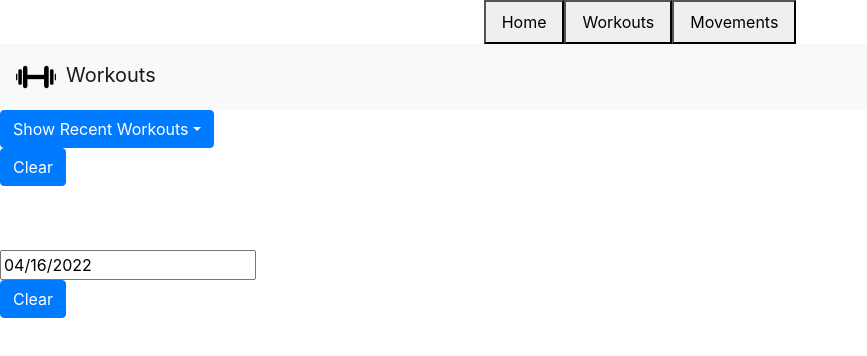
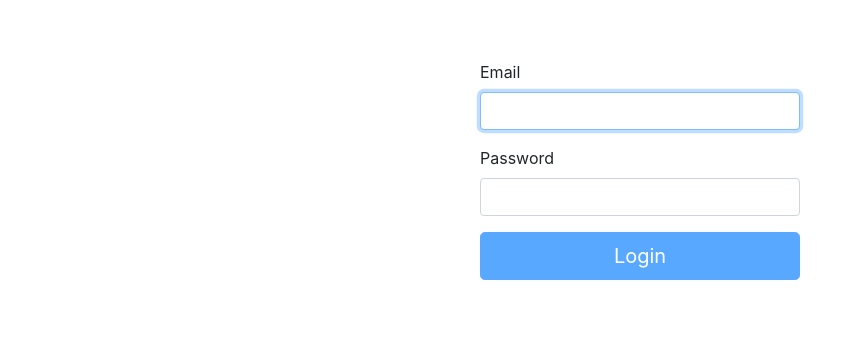
Before and after one commit to johnfcs778/ProgressPal, a React (Create React App) app in the folder ProgressPalService/src/frontend/progress-pal/: page /login in a window 1280 px wide. Shown: the top 356 px of the page, without its empty margins (0-867 px from the left). Built offline with nearby package versions, Linux system fonts and the light colour scheme.

Commit message:
Added routing and made working login page

```diff
--- a/ProgressPalService/src/frontend/progress-pal/src/App.js
+++ b/ProgressPalService/src/frontend/progress-pal/src/App.js
@@ -1,5 +1,5 @@
-import { MovementPage } from './Movements/MovementPage';
-import { WorkoutPage } from './Workouts/WorkoutPage';
+import MovementPage from './Movements/MovementPage';
+import WorkoutPage from './Workouts/WorkoutPage';
 import './App.css';
 import React, {useState, createContext} from 'react';
 import 'bootstrap/dist/css/bootstrap.css';
@@ -7,42 +7,50 @@ import { Nav } from 'react-bootstrap';
 import "react-datepicker/dist/react-datepicker.css";
 import Homepage from './Homepage';
 import LoginPage from './Login/LoginPage';
-import {Route, BrowserRouter as Router} from 'react-router-dom';
+import {Route, Routes, useNavigate, useLocation, BrowserRouter as Router} from 'react-router-dom';
+import Login from './Login/LoginPage';
+import ErrorPage from './Error/ErrorPage';
 
 function App() {
 
   const [currentPage, setCurrentPage] = useState("workouts");
+  const navigate = useNavigate();
+  const location = useLocation();
 
   return (
-    <Router>
-      {currentPage !== 'login' && <Nav className="justify-content-center">
+    <React.Fragment>
+       {location.pathname != '/login' && <Nav className="justify-content-center">
         <Nav.Item>
-          <Nav.Link  as="button" onClick={()=>{setCurrentPage('home');}}>Home</Nav.Link>
+          <Nav.Link  as="button" onClick={()=>{navigate('/')}}>Home</Nav.Link>
         </Nav.Item>
         <Nav.Item>
-          <Nav.Link as="button" onClick={()=>{setCurrentPage('workouts');}}>Workouts</Nav.Link>
+          <Nav.Link as="button" onClick={()=>{navigate('/workouts')}}>Workouts</Nav.Link>
         </Nav.Item>
         <Nav.Item>
-          <Nav.Link as="button" onClick={()=>{setCurrentPage('movements');}}>Movements</Nav.Link>
+          <Nav.Link as="button" onClick={()=>{navigate('/movements')}}>Movements</Nav.Link>
         </Nav.Item>
       </Nav>}
+      <Routes>
 
-      {/* Login Page */}
-      {currentPage === 'login' &&
-        <LoginPage></LoginPage>
-      }
+        {/* Login Page */}
+        <Route path='/login' element={<LoginPage />} />
 
-      {/* Home Page */}
-      {currentPage === 'home' &&
-        <Homepage></Homepage>
-      }
+        {/* Home Page */}
+        <Route path='/' element={<Homepage/>} />
 
-      {/* Workouts Page */}
-      {currentPage === 'workouts' && <WorkoutPage />}
+        {/* Error Page */}
+        <Route path='/*' element={<ErrorPage/>} />
 
-      {/* Movements page */}
-      {currentPage === 'movements' && <MovementPage />}
-    </Router>
+        {/* Workouts Page */}
+        <Route path='/workouts' element={<WorkoutPage/>} />
+
+        {/* Movements Page */}
+        <Route path='/movements' element={<MovementPage/>} />
+
+        {/* Login Page */}
+        <Route path='/login' element={<LoginPage />} />
+      </Routes>
+    </React.Fragment>
   );
 }
 
--- /dev/null
+++ b/ProgressPalService/src/frontend/progress-pal/src/Error/ErrorPage.js
@@ -0,0 +1,9 @@
+import React from 'react';
+
+const ErrorPage = () => {
+    return <div>
+        404 Page Not Found!
+    </div>
+}
+
+export default ErrorPage;
--- a/ProgressPalService/src/frontend/progress-pal/src/Login/LoginPage.js
+++ b/ProgressPalService/src/frontend/progress-pal/src/Login/LoginPage.js
@@ -2,11 +2,13 @@ import React, { useState } from "react";
 import Form from "react-bootstrap/Form";
 import Button from "react-bootstrap/Button";
 import Axios from 'axios';
+import { useNavigate } from "react-router-dom";
 import "./Login.css";
 
 export default function Login() {
   const [email, setEmail] = useState("");
   const [password, setPassword] = useState("");
+  const navigate = useNavigate();
 
   function validateForm() {
     return email.length > 0 && password.length > 0;
@@ -23,6 +25,11 @@ export default function Login() {
     params.append('password', password);
 
     Axios.post("http://localhost:8080/api/v1/login", params).then((response)=> {
+        if(response['status'] === 200) {
+          navigate('/');
+        } else {
+          // show error
+        }
         console.log(response);
         //console.log(response['data']['access_token']);
     })
--- a/ProgressPalService/src/frontend/progress-pal/src/Movements/MovementPage.js
+++ b/ProgressPalService/src/frontend/progress-pal/src/Movements/MovementPage.js
@@ -5,7 +5,7 @@ import Axios from 'axios';
 import { Button, Container, Image, Col, Row} from 'react-bootstrap';
 
 
-export function MovementPage() {
+const MovementPage = () => {
     const [movementList, setMovementList] = useState([]);
 
     const getMovements = () => {
@@ -47,3 +47,5 @@ export function MovementPage() {
         </Container>
       </div>;
 }
+
+export default MovementPage;
--- a/ProgressPalService/src/frontend/progress-pal/src/Workouts/WorkoutPage.js
+++ b/ProgressPalService/src/frontend/progress-pal/src/Workouts/WorkoutPage.js
@@ -9,8 +9,7 @@ import DatePicker from "react-datepicker";
 import "react-datepicker/dist/react-datepicker.css";
 import dumbell from '../dumbell.png';
 
-export function WorkoutPage({
-}) {
+const WorkoutPage = () => {
     const [workoutList, setWorkoutList] = useState([]);
     const [currentWoIndex, setCurrentWoIndex] = useState(1);
     const [pagItems, setPagItems] = useState([]);
@@ -112,3 +111,5 @@ export function WorkoutPage({
         {workoutByDate}
       </div>;
 }
+
+export default WorkoutPage;
--- a/ProgressPalService/src/frontend/progress-pal/src/index.js
+++ b/ProgressPalService/src/frontend/progress-pal/src/index.js
@@ -3,10 +3,13 @@ import ReactDOM from 'react-dom';
 import './index.css';
 import App from './App';
 import reportWebVitals from './reportWebVitals';
+import {BrowserRouter as Router} from 'react-router-dom';
 
 ReactDOM.render(
   <React.StrictMode>
-    <App />
+    <Router>
+      <App />
+    </Router>
   </React.StrictMode>,
   document.getElementById('root')
 );
```
